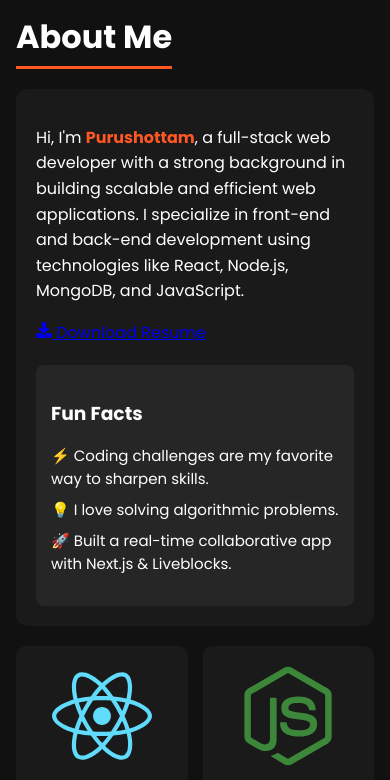
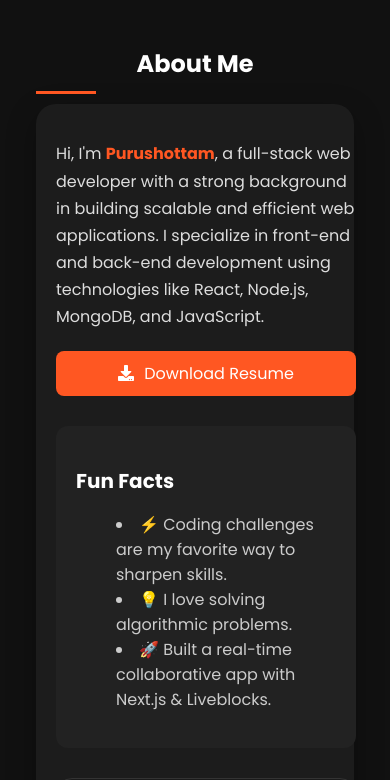
Before and after one commit to purushottamsingh1141/My-portfolio, a React (Create React App) app: page / in a window 390 px wide. Shown: the part 820-1600 px from the top of the page. Built offline with nearby package versions, Linux system fonts and the light colour scheme.

Commit message:
Added .env for HOST config and fixed responsiveness

```diff
--- a/package.json
+++ b/package.json
@@ -19,7 +19,7 @@
     "web-vitals": "^2.1.4"
   },
   "scripts": {
-    "start": "react-scripts start",
+    "start": "cross-env HOST=0.0.0.0 react-scripts start",
     "build": "react-scripts build",
     "test": "react-scripts test",
     "eject": "react-scripts eject"
@@ -41,5 +41,8 @@
       "last 1 firefox version",
       "last 1 safari version"
     ]
+  },
+  "devDependencies": {
+    "cross-env": "^10.0.0"
   }
 }
--- a/src/components/About.css
+++ b/src/components/About.css
@@ -1,106 +1,193 @@
-.about {
-  background: #0d0d0d;
-  color: #fff;
-  padding: 50px 20px;
-  border-radius: 12px;
+
+.about-section {
+  background-color: #111111;
+  color: #f0f0f0;
+  min-height: 100vh;
+  padding: 40px;
+  width: 100%;
+  box-sizing: border-box;
 }
 
+
 .about-title {
-  font-size: 32px;
+  margin-left: 35px;
+  font-size: 36px;
+  margin-bottom: 10px;
+  color: #ffffff;
+  position: relative;
+}
+
+.about-title::after {
+  content: "";
+  display: block;
+  width: 60px;
+  height: 3px;
+  background-color: #FF5722;
+  margin-top: 10px;
+}
+
+
+.highlight {
+  color: #FF5722;
   font-weight: bold;
-  margin-bottom: 20px;
-  border-bottom: 3px solid #ff5722;
-  display: inline-block;
-  padding-bottom: 5px;
 }
 
 .about-container {
   display: flex;
   flex-wrap: wrap;
-  gap: 20px;
+  gap: 30px;
+  background: #1c1c1c;
+  padding: 30px;
+  border-radius: 20px;
+  box-shadow: 0 10px 30px rgba(0, 0, 0, 0.3);
+  max-width: 1100px;
+  margin: 0 auto;
 }
 
 .about-left {
   flex: 1;
   min-width: 300px;
-  background: #1a1a1a;
-  padding: 20px;
-  border-radius: 12px;
 }
 
-.about-left p {
+.about-text {
   font-size: 16px;
-  line-height: 1.6;
+  color: #dddddd;
+  line-height: 1.7;
+  margin-bottom: 20px;
 }
 
-.highlight {
-  color: #ff5722;
-  font-weight: bold;
+.resume-btn {
+  display: inline-flex;
+  align-items: center;
+  gap: 10px;
+  padding: 10px 20px;
+  background-color: #FF5722;
+  color: #ffffff;
+  text-decoration: none;
+  border-radius: 8px;
+  font-weight: 500;
+  transition: 0.3s;
+  margin-bottom: 30px;
 }
 
-.btn {
-  display: inline-block;
-  margin-top: 15px;
-  padding: 10px 18px;
-  background: #ff5722;
-  color: #fff;
-  border-radius: 6px;
-  text-decoration: none;
-  font-weight: bold;
-  transition: 0.3s;
-}
-
-.btn:hover {
-  background: #e64a19;
+.resume-btn:hover {
+  background-color: #e64a19;
 }
 
 .fun-facts {
-  margin-top: 20px;
-  background: #262626;
-  padding: 15px;
-  border-radius: 8px;
+  background: #222;
+  border-radius: 12px;
+  padding: 20px;
 }
 
 .fun-facts h3 {
   margin-bottom: 10px;
+  font-size: 20px;
+  color: #ffffff;
 }
 
 .fun-facts ul {
-  list-style: none;
-  padding: 0;
+  list-style: disc inside;
+  color: #cccccc;
 }
 
-.fun-facts li {
-  margin-bottom: 8px;
-  font-size: 15px;
-}
 
 .about-right {
+  display: grid;
+  grid-template-columns: repeat(auto-fill, minmax(130px, 1fr));
+  gap: 20px;
   flex: 1;
-  min-width: 300px;
-  display: grid;
-  grid-template-columns: repeat(auto-fit, minmax(120px, 1fr));
-  gap: 15px;
+  min-width: 280px;
 }
 
 .tech-card {
   background: #1a1a1a;
-  border-radius: 10px;
+  border: 1px solid #333;
   padding: 20px;
+  border-radius: 16px;
   text-align: center;
-  transition: transform 0.3s;
-}
-
-.tech-card img {
-  width: 50px;
-  height: 50px;
-  margin-bottom: 10px;
+  transition: transform 0.3s ease;
+  cursor: default;
 }
 
 .tech-card:hover {
-  transform: translateY(-5px);
+  transform: scale(1.05);
+  box-shadow: 0 0 10px rgba(255, 87, 34, 0.3);
+}
+
+.tech-icon {
+  margin-bottom: 10px;
+  display: flex;
+  justify-content: center;
+  align-items: center;
+}
+
+
+.hire-me {
+  margin-left: 35px;
+  margin-top: 30px;
 }
 
 .hire-btn {
-  margin-top: 25px;
+  background-color: #FF5722;
+  color: white;
+  padding: 12px 24px;
+  font-size: 16px;
+  border: none;
+  border-radius: 8px;
+  cursor: pointer;
+  display: inline-flex;
+  align-items: center;
+  gap: 8px;
+  transition: background-color 0.3s ease;
 }
+
+.hire-btn:hover {
+  background-color: #e64a19;
+}
+
+@media (max-width: 768px) {
+  .about-section {
+    padding: 40px 20px;
+  }
+
+  .about-title {
+    margin-left: 0;
+    text-align: center;
+    font-size: 28px;
+  }
+
+  .about-container {
+    flex-direction: column;
+    padding: 20px;
+  }
+
+  .about-right {
+    grid-template-columns: repeat(2, 1fr);
+  }
+
+  .hire-me {
+    margin-left: 0;
+    text-align: center;
+  }
+}
+
+@media (max-width: 480px) {
+  .about-title {
+    font-size: 24px;
+  }
+
+  .about-right {
+    grid-template-columns: 1fr;
+  }
+
+  .resume-btn {
+    width: 100%;
+    justify-content: center;
+  }
+
+  .hire-btn {
+    width: 100%;
+    justify-content: center;
+  }
+}
```
Also changed, not shown: 1 other file (tests, documents, lock files or other folders).
